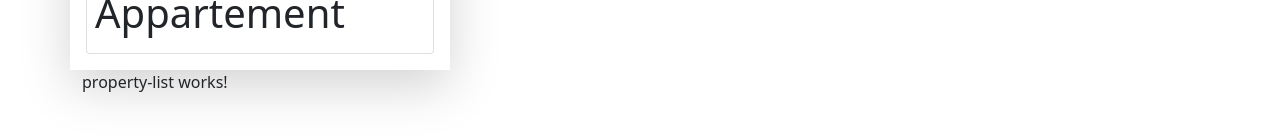
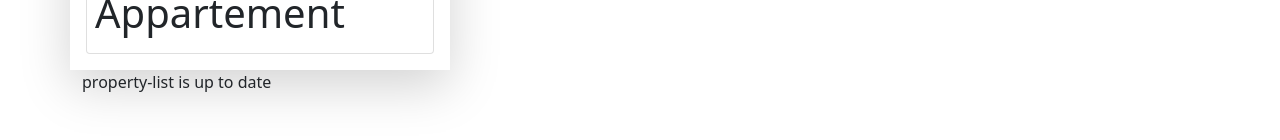
Before and after one commit to OthmanRezgui/HSPA, an Angular app in the folder FrontEnd/: page / in a window 1280 px wide. Shown: the part 468-608 px from the top of the page. Built offline with nearby package versions, Linux system fonts and the light colour scheme.

Commit message:
Change property list html message

```diff
--- a/FrontEnd/src/app/property/property-list/property-list.component.html
+++ b/FrontEnd/src/app/property/property-list/property-list.component.html
@@ -1 +1 @@
-<p>property-list works!</p>
+<p>property-list is up to date</p>
```
